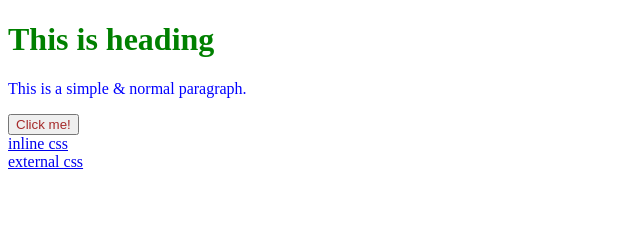
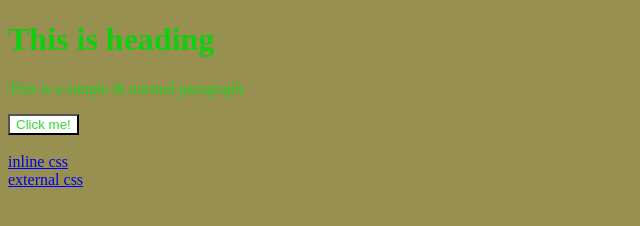
Before and after one commit to shahamisha/css_revision, a plain HTML site: page example/index.html in a window 1280 px wide. Shown: the whole page, without its empty margins (0-640 px from the left). Drawn offline with Linux system fonts and the light colour scheme.

Commit message:
background color

```diff
--- a/example/index.css
+++ b/example/index.css
@@ -1,11 +1,16 @@
 h1 {
-    color: green;
+    color: rgb(17, 206, 17);
 }
 
 p {
-    color:blue;
+    color: rgb(28, 212, 28);
 }
 
 button {
-    color: brown;
+    color: rgb(49, 215, 49);
+    background-color: white;
 }
+
+body {
+    background-color: rgb(151, 144, 81);
+}
--- a/example/index.html
+++ b/example/index.html
@@ -11,7 +11,7 @@
     <main>
         <h1>This is heading</h1>
         <p>This is a simple & normal paragraph.</p>
-        <button>Click me!</button><br>
+        <button>Click me!</button><br><br>
         <a href="/example1/index.html">inline css</a><br>
         <a href="/example2/index.html">external css</a>
     </main>
```
